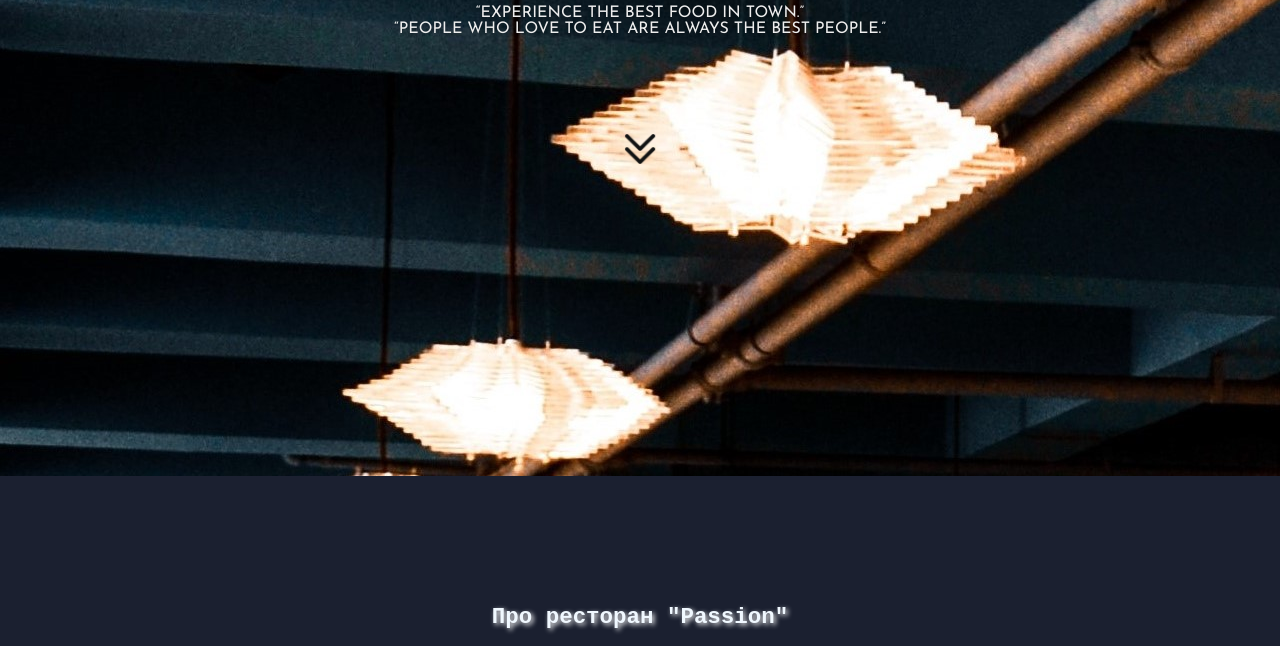
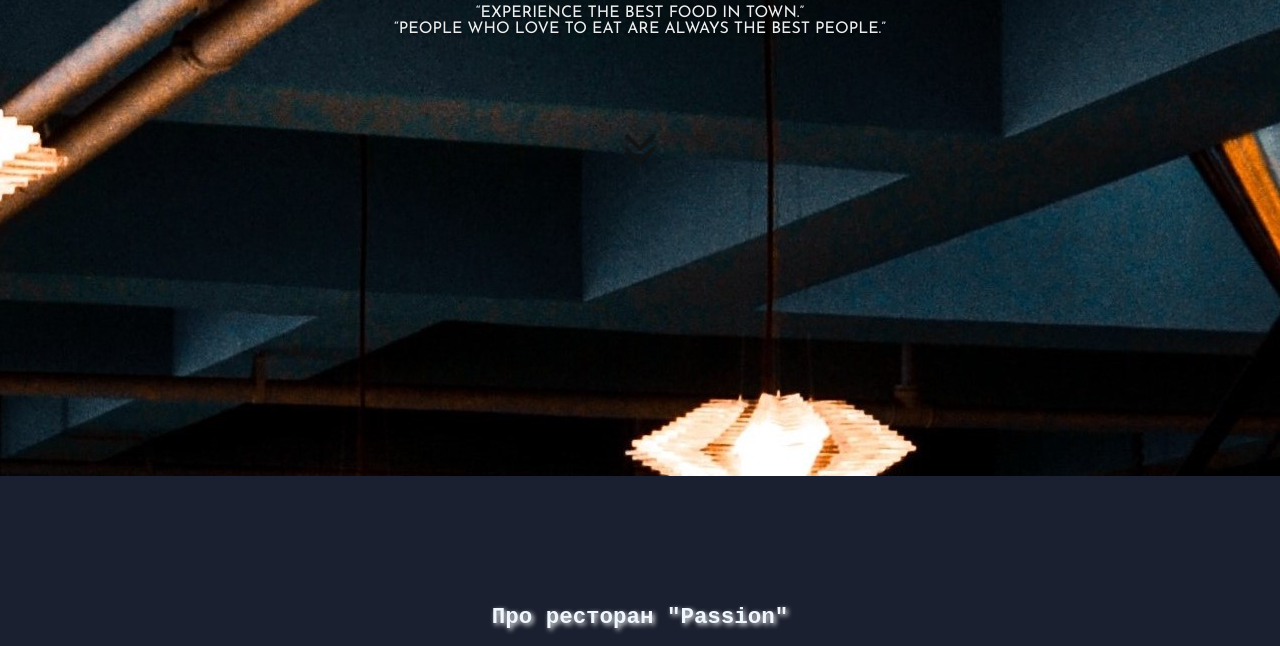
Before and after one commit to olenahavuliak/Passion, a website: page public/index.html in a window 1280 px wide. Shown: the part 324-970 px from the top of the page. Drawn offline with Linux system fonts and the light colour scheme.

Commit message:
Update index.html

```diff
--- a/public/index.html
+++ b/public/index.html
@@ -7,7 +7,7 @@
   <link rel="stylesheet" href="./css/home.css">
 </head>
 <body class="body">
-  <div class="header" style="background: url('./assets/header.jpg')" >
+  <div class="header" style="background:#1B2030 url('./assets/header.jpg') 100% 0 no-repeat;" >
     <nav id="menu">
       <a href="index.html">Home</a>
       <a href="menu.html">Menu</a>
```
